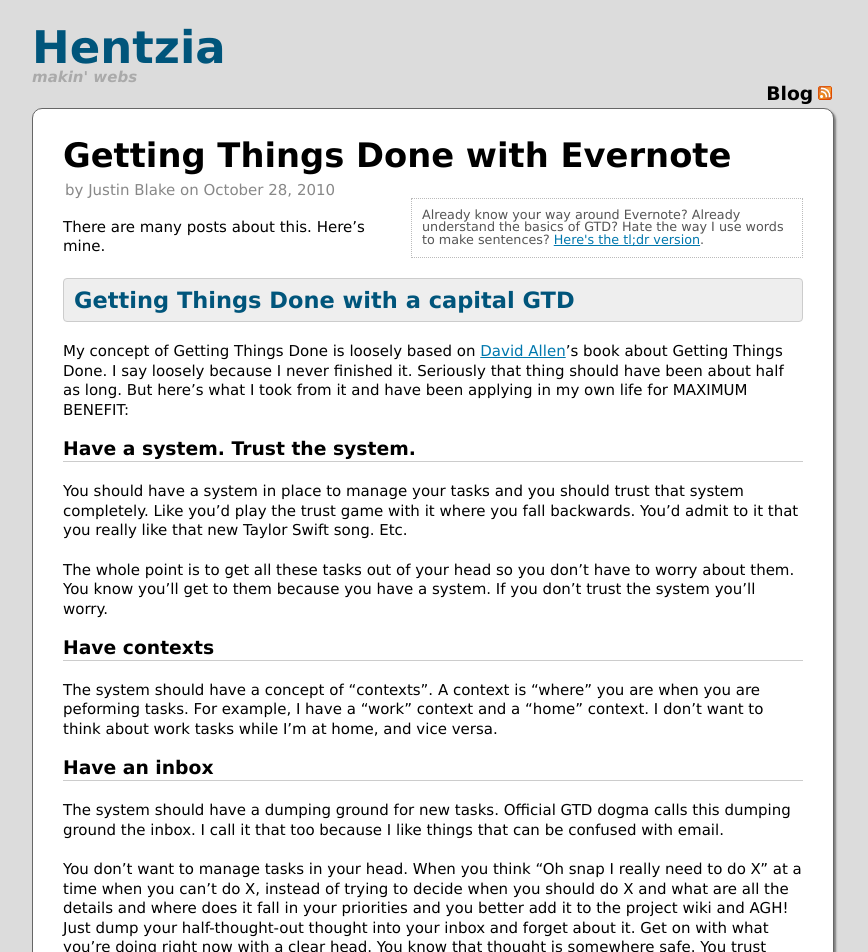
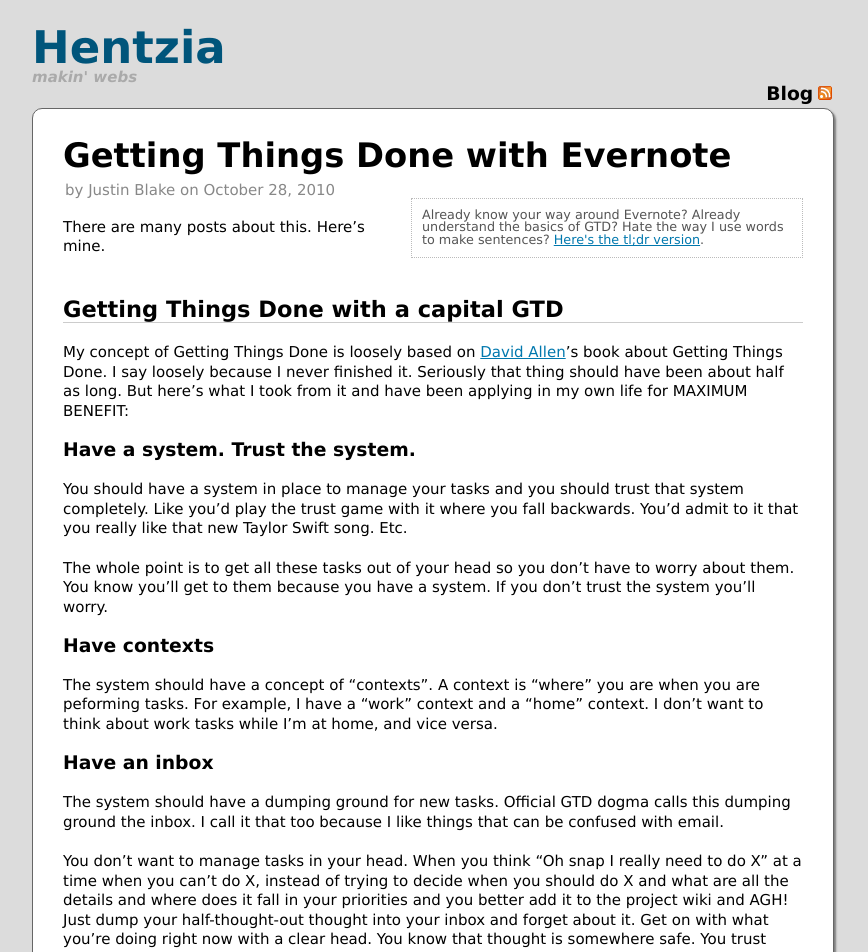
Before and after one commit to blaix/blaix.github.com, a Jekyll site: the page built from _posts/2010-10-28-gtd-with-evernote.markdown, in a window 1280 px wide. Shown: the top 952 px of the page, without its empty margins (18-886 px from the left). Built offline with Jekyll 4.4.1, drawn with Linux system fonts in a browser that asks for light colours; some web fonts are replaced; comment, search, counter and statistics services are not loaded.

Commit message:
Simplify article h2 stylings.
The bordered-box-with-background look was too intense for an H2.

```diff
--- a/stylesheets/main.css
+++ b/stylesheets/main.css
@@ -98,20 +98,14 @@
 article h2 {
   font-size: 150%;
   font-style: normal;
-  color: #00557b;
-  border: solid 1px #ccc;
-  -webkit-border-radius: 4px;
-  -moz-border-radius: 4px;
-  border-radius: 4px;
-  padding: 10px;
-  background-color: #eee;
+  color: #000;
+  border-bottom: solid 1px #ccc;
+  padding: 20px 0 2px 0;
   clear: both;
 }
 
 article h3 {
   font-size: 125%;
-  padding-bottom: 2px;
-  border-bottom: solid 1px #ccc;
   clear: both;
 }
 
```
